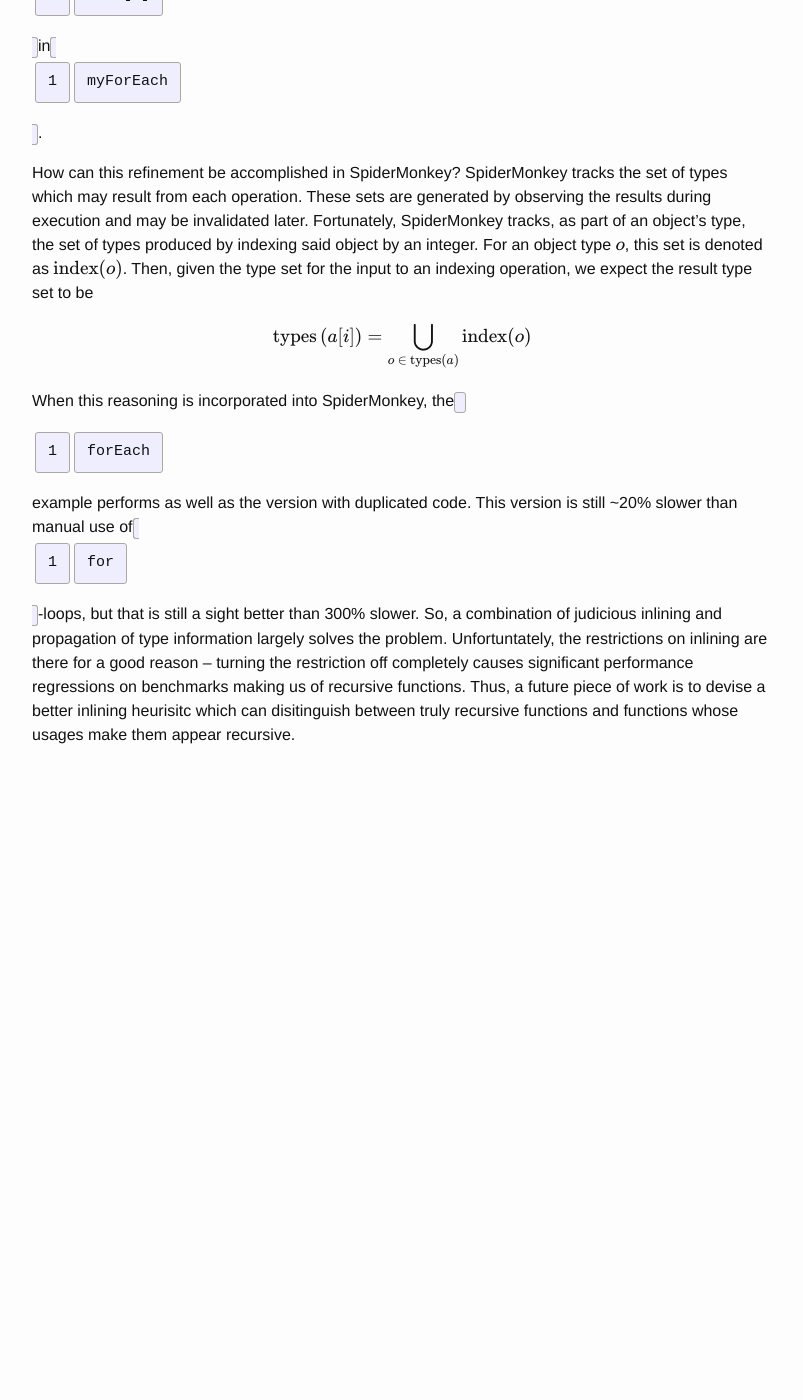
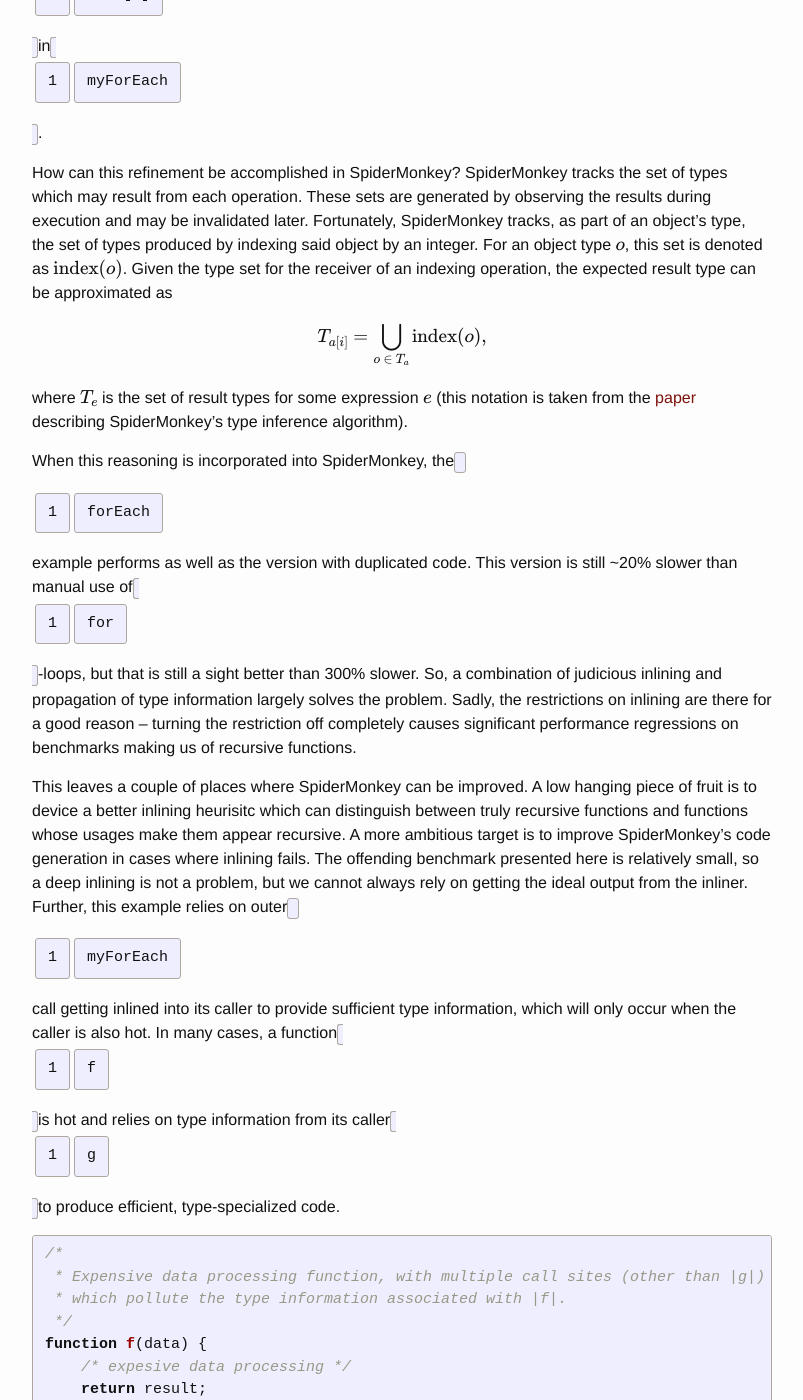
Before and after one commit to sabauma/sabauma.github.io, a Jekyll site: the page built from _posts/2015-07-04-type-refinement.md, in a window 1280 px wide and 1400 px high, scrolled down 3999 px. Shown: the whole window, without its empty margins (238-1041 px from the left). Built offline with Jekyll 4.4.1, drawn with Linux system fonts in a browser that asks for light colours; formulas are drawn with MathJax 3; before the commit the page ends 4806 px from its top, so only the background shows below that; some of the changed text lies outside the part shown.

Commit message:
More improvements

```diff
--- a/_posts/2015-07-04-type-refinement.md
+++ b/_posts/2015-07-04-type-refinement.md
@@ -151,10 +151,14 @@
 Fortunately, SpiderMonkey tracks, as part of an object's type, the set of types
 produced by indexing said object by an integer.
 For an object type \\( o \\), this set is denoted as \\( \\mathrm{index}(o) \\).
-Then, given the type set for the input to an indexing operation, we expect the
-result type set to be
+Given the type set for the receiver of an indexing operation, the expected
+result type can be approximated as
 
-\\[ \\mathrm{types} \\left( a[i] \\right) = \\bigcup_{o ~ \\in ~ \\mathrm{types}(a)} \\mathrm{index}(o) \\]
+\\[ T\_{ a[i] } = \\bigcup_{o ~ \\in ~ T\_a} \\mathrm{index}(o), \\]
+
+where \\( T_e \\) is the set of result types for some expression \\( e \\)
+(this notation is taken from the [paper](http://rfrn.org/~shu/drafts/ti.pdf)
+describing SpiderMonkey's type inference algorithm).
 
 When this reasoning is incorporated into SpiderMonkey, the `forEach` example
 performs as well as the version with duplicated code.
@@ -162,9 +166,49 @@
 still a sight better than 300% slower.
 So, a combination of judicious inlining and propagation of type information
 largely solves the problem.
-Unfortuntately, the restrictions on inlining are there for a good reason
--- turning the restriction off completely causes significant performance
-regressions on benchmarks making us of recursive functions.
-Thus, a future piece of work is to devise a better inlining heurisitc which can
-disitinguish between truly recursive functions and functions whose usages make
+Sadly, the restrictions on inlining are there for a good reason -- turning the
+restriction off completely causes significant performance regressions on
+benchmarks making us of recursive functions.
+
+This leaves a couple of places where SpiderMonkey can be improved.
+A low hanging piece of fruit is to device a better inlining heurisitc which can
+distinguish between truly recursive functions and functions whose usages make
 them appear recursive.
+A more ambitious target is to improve SpiderMonkey's code generation in cases where
+inlining fails.
+The offending benchmark presented here is relatively small, so a deep inlining
+is not a problem, but we cannot always rely on getting the ideal output from the
+inliner.
+Further, this example relies on outer `myForEach` call getting inlined into its
+caller to provide sufficient type information, which will only occur when the
+caller is also hot.
+In many cases, a function `f` is hot and relies on type information from
+its caller `g` to produce efficient, type-specialized code.
+
+{% highlight javascript %}
+
+/*
+ * Expensive data processing function, with multiple call sites (other than |g|)
+ * which pollute the type information associated with |f|.
+ */
+function f(data) {
+    /* expesive data processing */
+    return result;
+}
+
+function g() {
+    var x = /* some big data set */
+    f(x);
+}
+
+g();
+
+{% endhighlight %}
+
+Currently, the only way to get the type information from `g` to `f` is to
+compile `g` and inline `f` into its call site; this requires the JIT to also
+consider `g` hot as well, a condition which is not implied by `f` being hot.
+Indeed, `g` may only be executed once, but its call to `f` may perform a large
+amount of work, necessitating compilation.
+So, a more difficult fix is to improve type information based on call site
+without inlining.
```
